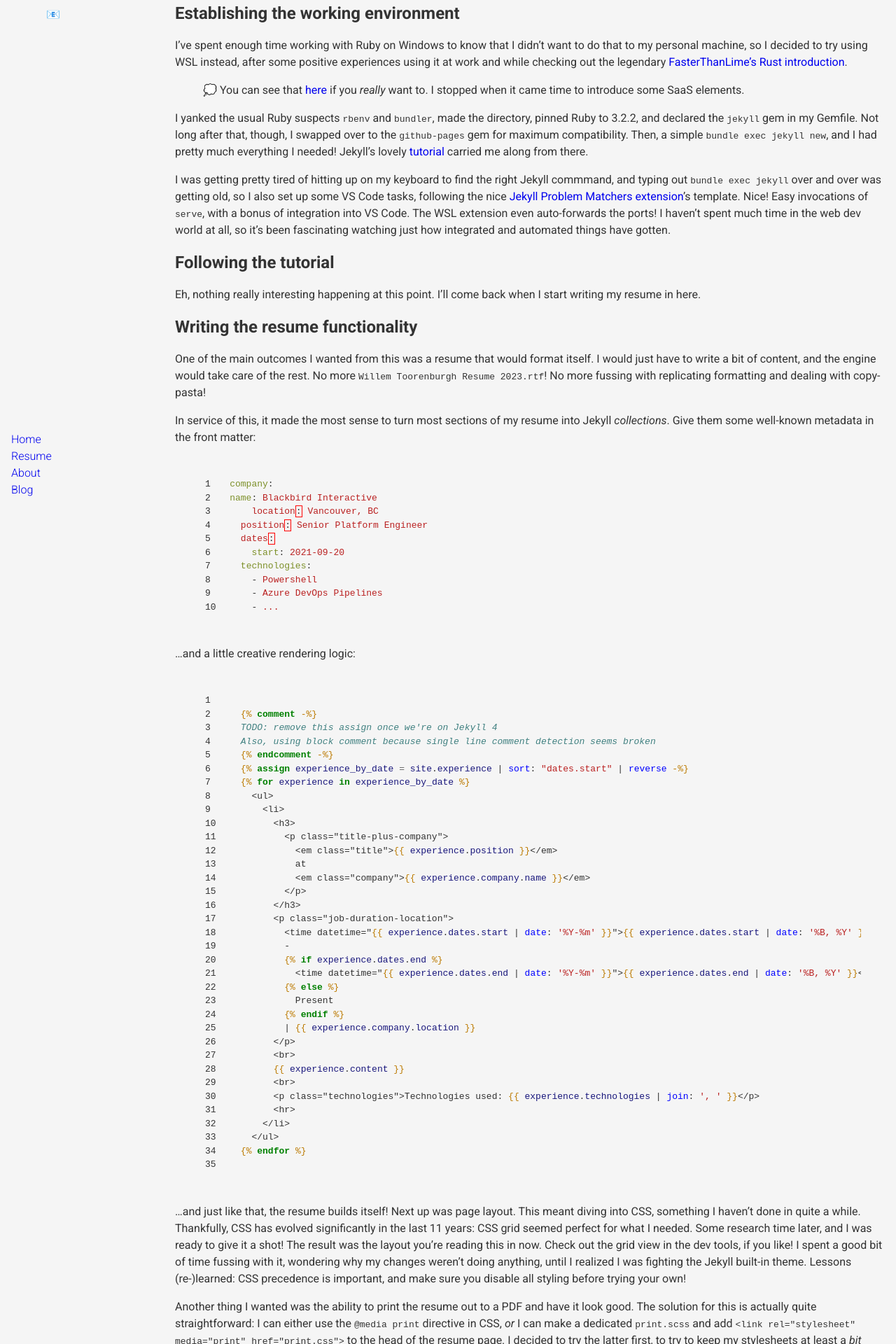
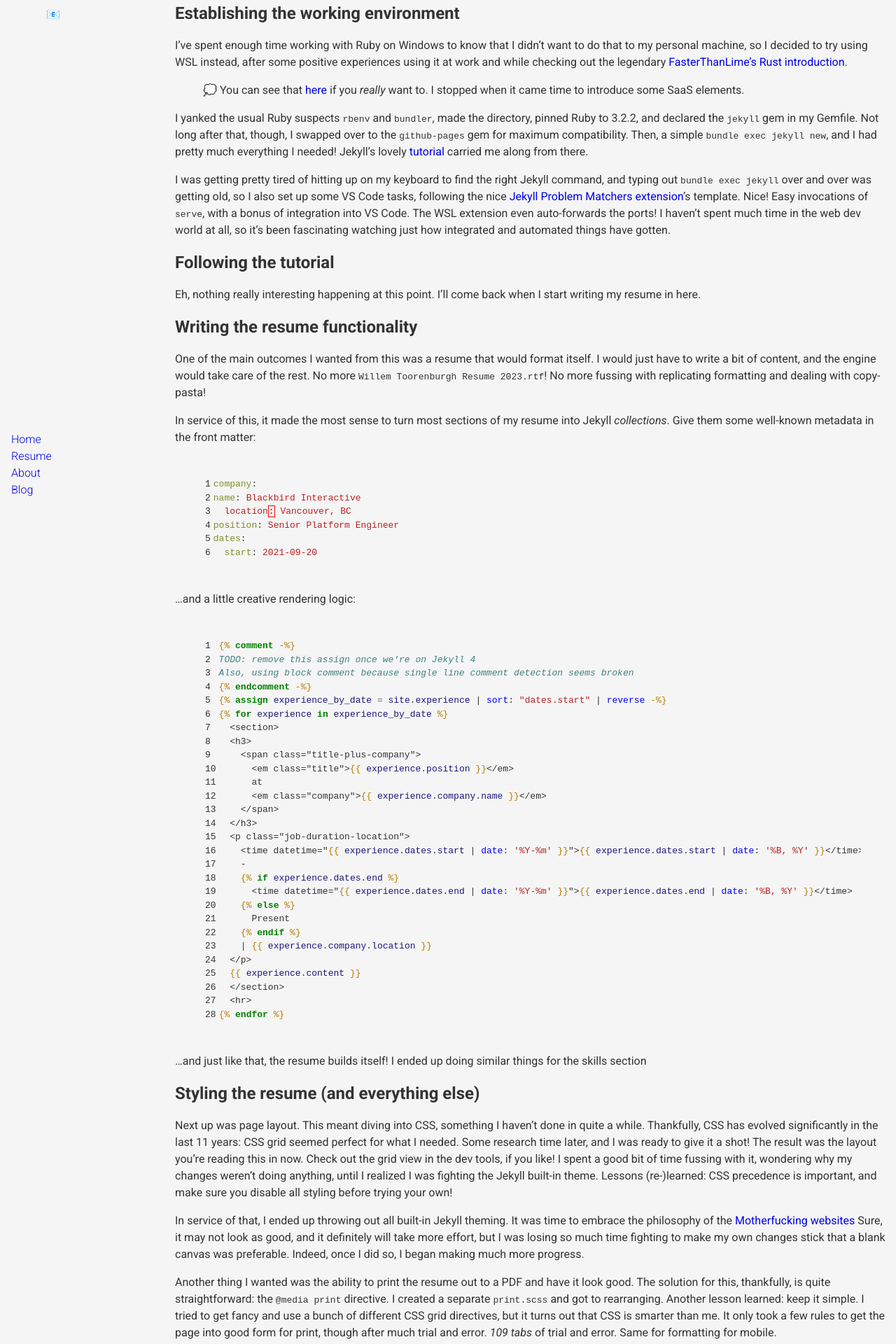
Before and after one commit to WillemToorenburgh/WillemToorenburgh.github.io, a Jekyll site: the page built from _posts/2023-09-17-jekyll-setup-experience.md, in a window 1280 px wide. Shown: the part 713-2633 px from the top of the page at 70% size. Built offline with Jekyll 4.4.1, drawn with Linux system fonts in a browser that asks for light colours; some of the changed text lies outside the part shown.

Commit message:
Finishing the blog post!

```diff
--- a/_posts/2023-09-17-jekyll-setup-experience.md
+++ b/_posts/2023-09-17-jekyll-setup-experience.md
@@ -23,7 +23,7 @@
 
 I yanked the usual Ruby suspects `rbenv` and `bundler`, made the directory, pinned Ruby to 3.2.2, and declared the `jekyll` gem in my Gemfile. Not long after that, though, I swapped over to the `github-pages` gem for maximum compatibility. Then, a simple `bundle exec jekyll new`, and I had pretty much everything I needed! Jekyll's lovely [tutorial][jekyll-tutorial] carried me along from there.
 
-I was getting pretty tired of hitting up on my keyboard to find the right Jekyll commmand, and typing out `bundle exec jekyll` over and over was getting old, so I also set up some VS Code tasks, following the nice [Jekyll Problem Matchers extension][jekyll-matchers-extension]'s template. Nice! Easy invocations of `serve`, with a bonus of integration into VS Code. The WSL extension even auto-forwards the ports! I haven't spent much time in the web dev world at all, so it's been fascinating watching just how integrated and automated things have gotten.
+I was getting pretty tired of hitting up on my keyboard to find the right Jekyll command, and typing out `bundle exec jekyll` over and over was getting old, so I also set up some VS Code tasks, following the nice [Jekyll Problem Matchers extension][jekyll-matchers-extension]'s template. Nice! Easy invocations of `serve`, with a bonus of integration into VS Code. The WSL extension even auto-forwards the ports! I haven't spent much time in the web dev world at all, so it's been fascinating watching just how integrated and automated things have gotten.
 
 ## Following the tutorial
 
@@ -33,68 +33,77 @@
 
 One of the main outcomes I wanted from this was a resume that would format itself. I would just have to write a bit of content, and the engine would take care of the rest. No more `Willem Toorenburgh Resume 2023.rtf`! No more fussing with replicating formatting and dealing with copy-pasta!
 
-In service of this, it made the most sense to turn most sections of my resume into Jekyll _collections_. Give them some well-known metadata in the front matter:{% highlight yaml linenos %}
-  company:
-  name: Blackbird Interactive
-      location: Vancouver, BC
-    position: Senior Platform Engineer
-    dates:
-      start: 2021-09-20
-    technologies:
-      - Powershell
-      - Azure DevOps Pipelines
-      - ...{% endhighlight %}
+In service of this, it made the most sense to turn most sections of my resume into Jekyll _collections_. Give them some well-known metadata in the front matter:
+
+{% highlight yaml linenos %}
+company:
+name: Blackbird Interactive
+  location: Vancouver, BC
+position: Senior Platform Engineer
+dates:
+  start: 2021-09-20
+{% endhighlight %}
 
 ...and a little creative rendering logic:
 
 {% highlight liquid linenos %}
-  {% raw %}
-    {% comment -%}
-    TODO: remove this assign once we're on Jekyll 4
-    Also, using block comment because single line comment detection seems broken
-    {% endcomment -%}
-    {% assign experience_by_date = site.experience | sort: "dates.start" | reverse -%}
-    {% for experience in experience_by_date %}
-      <ul>
-        <li>
-          <h3>
-            <p class="title-plus-company">
-              <em class="title">{{ experience.position }}</em>
-              at
-              <em class="company">{{ experience.company.name }}</em>
-            </p>
-          </h3>
-          <p class="job-duration-location">
-            <time datetime="{{ experience.dates.start | date: '%Y-%m' }}">{{ experience.dates.start | date: '%B, %Y' }}</time>
-            -
-            {% if experience.dates.end %}
-              <time datetime="{{ experience.dates.end | date: '%Y-%m' }}">{{ experience.dates.end | date: '%B, %Y' }}</time>
-            {% else %}
-              Present
-            {% endif %}
-            | {{ experience.company.location }}
-          </p>
-          <br>
-          {{ experience.content }}
-          <br>
-          <p class="technologies">Technologies used: {{ experience.technologies | join: ', ' }}</p>
-          <hr>
-        </li>
-      </ul>
-    {% endfor %}
-  {% endraw %}
+{% raw %}
+{% comment -%}
+TODO: remove this assign once we're on Jekyll 4
+Also, using block comment because single line comment detection seems broken
+{% endcomment -%}
+{% assign experience_by_date = site.experience | sort: "dates.start" | reverse -%}
+{% for experience in experience_by_date %}
+  <section>
+  <h3>
+    <span class="title-plus-company">
+      <em class="title">{{ experience.position }}</em>
+      at
+      <em class="company">{{ experience.company.name }}</em>
+    </span>
+  </h3>
+  <p class="job-duration-location">
+    <time datetime="{{ experience.dates.start | date: '%Y-%m' }}">{{ experience.dates.start | date: '%B, %Y' }}</time>
+    -
+    {% if experience.dates.end %}
+      <time datetime="{{ experience.dates.end | date: '%Y-%m' }}">{{ experience.dates.end | date: '%B, %Y' }}</time>
+    {% else %}
+      Present
+    {% endif %}
+    | {{ experience.company.location }}
+  </p>
+  {{ experience.content }}
+  </section>
+  <hr>
+{% endfor %}
+{% endraw %}
 {% endhighlight %}
 
-...and just like that, the resume builds itself!
+...and just like that, the resume builds itself! I ended up doing similar things for the skills section
+
+## Styling the resume (and everything else)
+
 Next up was page layout. This meant diving into CSS, something I haven't done in quite a while. Thankfully, CSS has evolved significantly in the last 11 years: CSS grid seemed perfect for what I needed. Some research time later, and I was ready to give it a shot! The result was the layout you're reading this in now. Check out the grid view in the dev tools, if you like! I spent a good bit of time fussing with it, wondering why my changes weren't doing anything, until I realized I was fighting the Jekyll built-in theme. Lessons (re-)learned: CSS precedence is important, and make sure you disable all styling before trying your own!
 
- Another thing I wanted was the ability to print the resume out to a PDF and have it look good. The solution for this is actually quite straightforward: I can either use the `@media print` directive in CSS, _or_ I can make a dedicated `print.scss` and add `<link
-  rel="stylesheet"
-  media="print"
-  href="print.css">` to the head of the resume page. I decided to try the latter first, to try to keep my stylesheets at least a _bit_ organized.
+In service of that, I ended up throwing out all built-in Jekyll theming. It was time to embrace the philosophy of the [Motherfucking][mf1] [websites][mf2] Sure, it may not look as good, and it definitely will take more effort, but I was losing so much time fighting to make my own changes stick that a blank canvas was preferable. Indeed, once I did so, I began making much more progress.
+
+Another thing I wanted was the ability to print the resume out to a PDF and have it look good. The solution for this, thankfully, is quite straightforward: the `@media print` directive. I created a separate `print.scss` and got to rearranging. Another lesson learned: keep it simple. I tried to get fancy and use a bunch of different CSS grid directives, but it turns out that CSS is smarter than me. It only took a few rules to get the page into good form for print, though after much trial and error. *109 tabs* of trial and error. Same for formatting for mobile.
+
+A huge thanks to DigitalOcean for their lovely CSS-Tricks site. I leaned especially hard on their _[Complete Guide to CSS Grid][complete-guide]_ and _[Responsive Layouts Using CSS Grid][responsive-grid]_ guides. I'll need to review the latter again at a later date to perhaps remove my need for my `mobile.scss` sheet, though the effort to payoff ratio of that is questionable at best. Another thanks to [CSS Media Queries][css-media], which does exactly what it says on the tin.
+
+## Going live
+
+I was surprised by how straightforward it was to put this all together, all things considered (CSS notwithstanding, of course). And, by how much I enjoyed it! VS Code and the rich ecosystem supporting web development makes for an impressively smooth experience. There was one stumble with Github Actions failing to build the site, seemingly caused by the `github-metadata` gem that comes with the `github-pages` gem. The build issue was fixed by adding `repository: WillemToorenburgh/WillemToorenburgh.github.io` to the `_config.yml` file... for _some_ reason. Honestly, I'm not even convinced it even had to do anything with it, and I may have just hit a strange service hiccup. But here we are, live on the internet. All is well.
+
+Thanks for reading!
 
 [neonoir]: https://www.youtube.com/watch?v=XwlNtOtQ--Q
 [ftl-rust-intro]: https://fasterthanli.me/series/building-a-rust-service-with-nix
 [my-rust-garbage]: https://github.com/WillemToorenburgh/rust-explore
 [jekyll-tutorial]: https://jekyllrb.com/docs/step-by-step/01-setup/
 [jekyll-matchers-extension]: https://marketplace.visualstudio.com/items?itemName=osteele.jekyll
+[mf1]: https://motherfuckingwebsite.com/
+[mf2]: http://bettermotherfuckingwebsite.com/
+[complete-guide]: https://css-tricks.com/snippets/css/complete-guide-grid/
+[responsive-grid]: https://css-tricks.com/look-ma-no-media-queries-responsive-layouts-using-css-grid/
+[css-media]: http://cssmediaqueries.com
```
